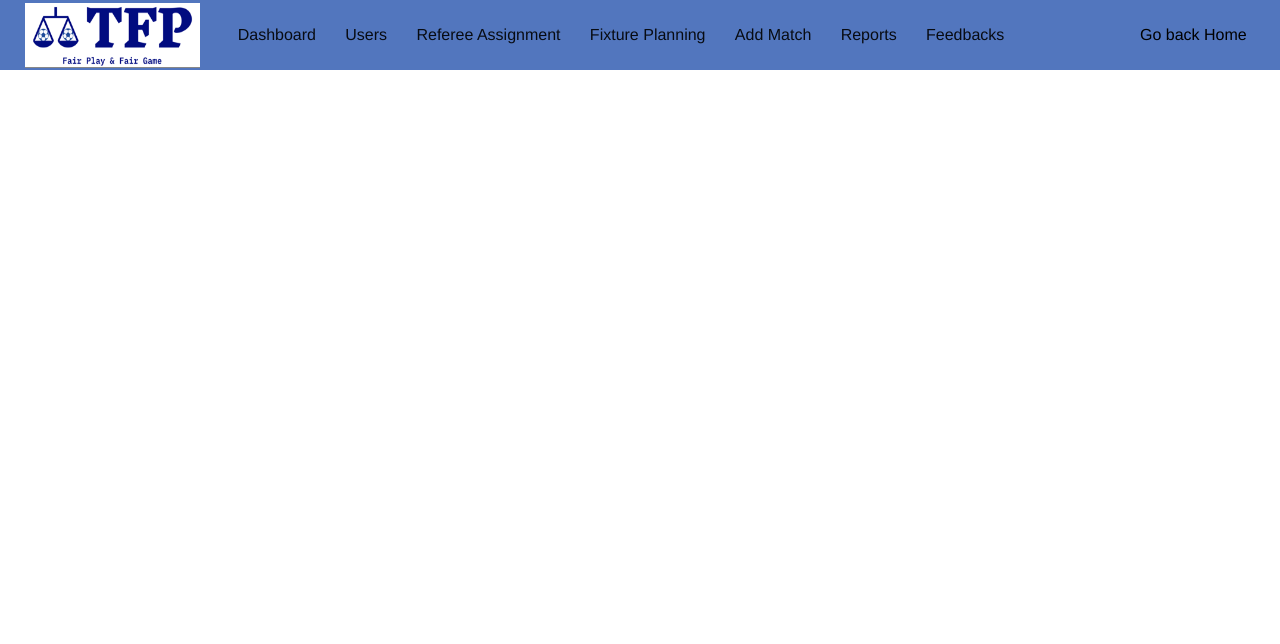
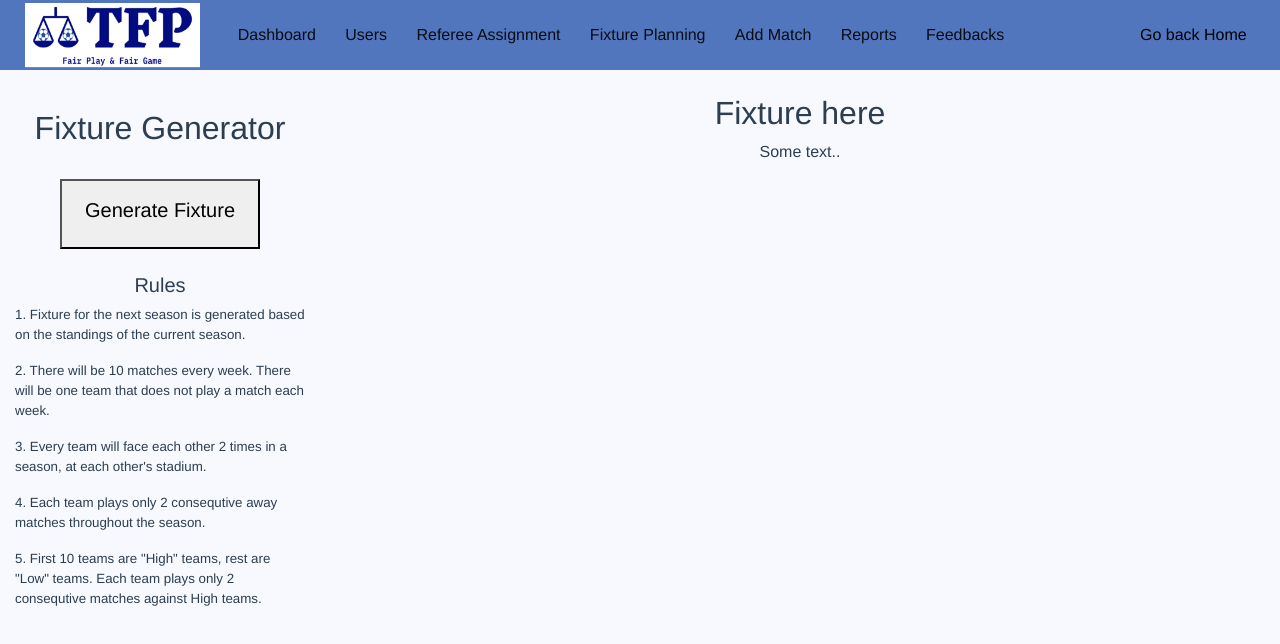
Before and after one commit to SU-CS308-22FA/Team-41-Frontend, a Vue app: page /schedulePlan in a window 1280 px wide. Shown: the top 644 px of the page. Built offline with nearby package versions, Linux system fonts and the light colour scheme.

Commit message:
fixture page initialized

```diff
--- a/src/components/SchedulePlan.vue
+++ b/src/components/SchedulePlan.vue
@@ -1,5 +1,30 @@
 <template>
     <AdminNavBar></AdminNavBar>
+    <div class="whole-fix">
+        <div class="row-fixture">
+    <div class="column-fixture leftt">
+        <br>
+        <h2>Fixture Generator</h2>
+        <br>
+        <div class="fix-gen-button">
+            <button><h5> Generate Fixture</h5> </button>
+        </div>
+        <br>
+        <h5>Rules</h5>
+        <p>1. Fixture for the next season is generated based on the standings of the current season.</p>
+        <p>2. There will be 10 matches every week. There will be one team that does not play a match each week.</p>
+        <p>3. Every team will face each other 2 times in a season, at each other's stadium.</p>
+        <p>4. Each team plays only 2 consequtive away matches throughout the season.</p>
+        <p>5. First 10 teams are "High" teams, rest are "Low" teams. Each team plays only 2 consequtive matches against High teams.</p>
+    </div>
+    <div class="column-fixture rightt">
+        <br>
+        <h2>Fixture here</h2>
+        <p>Some text..</p>
+    </div>
+    </div>
+
+    </div>
 
 </template>
 
@@ -20,5 +45,40 @@
 
 <style scoped>
 
+.whole-fix{
+    margin-top: 70px;
+    min-height: calc(100vh - 70px);
+    background-color: ghostwhite;
+}
+.column-fixture {
+  float: left;
+  height:100%;
+}
+
+.leftt {
+  width: 25%;
+  padding: 15px 15px 15px 15px;
+  height:100%;
+
+}
+.leftt p{
+    text-align: left;
+    font-size: smaller;
+}
+
+.rightt {
+  width: 75%;
+}
+.row-fixture{
+    height:100%;
+
+}
+.fix-gen-button button{
+    height: 70px;
+    width: 200px;
+}
+
+
+
 
 </style>
```
